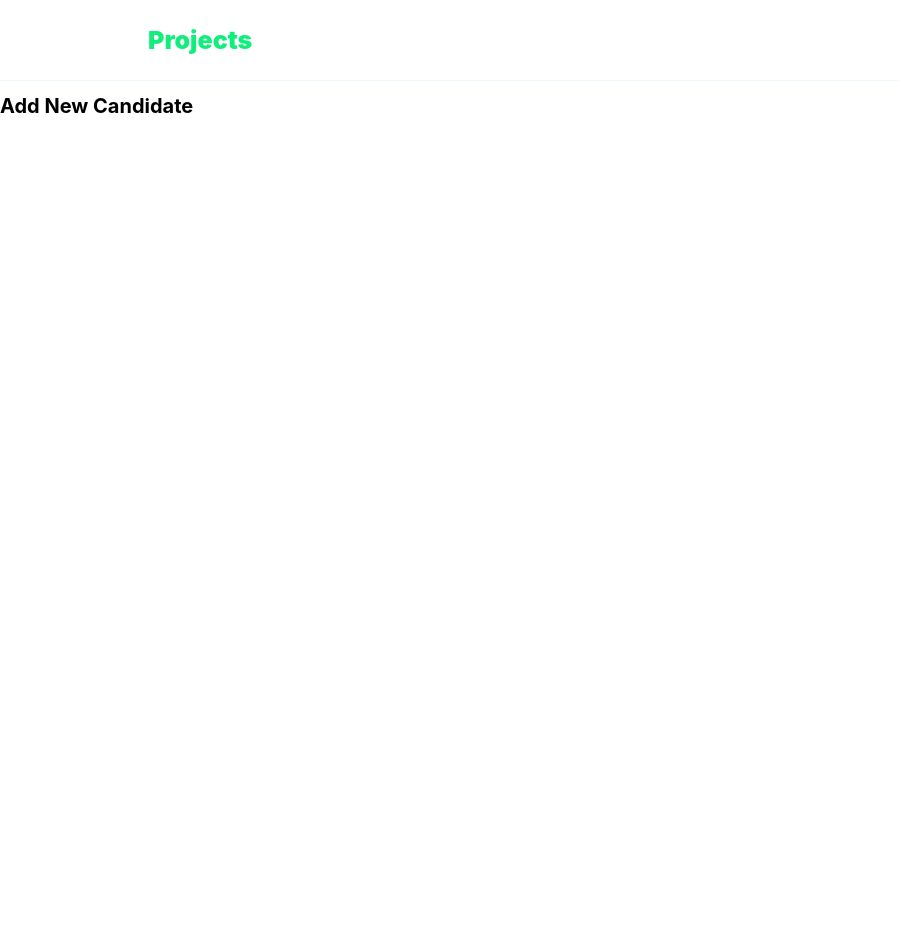
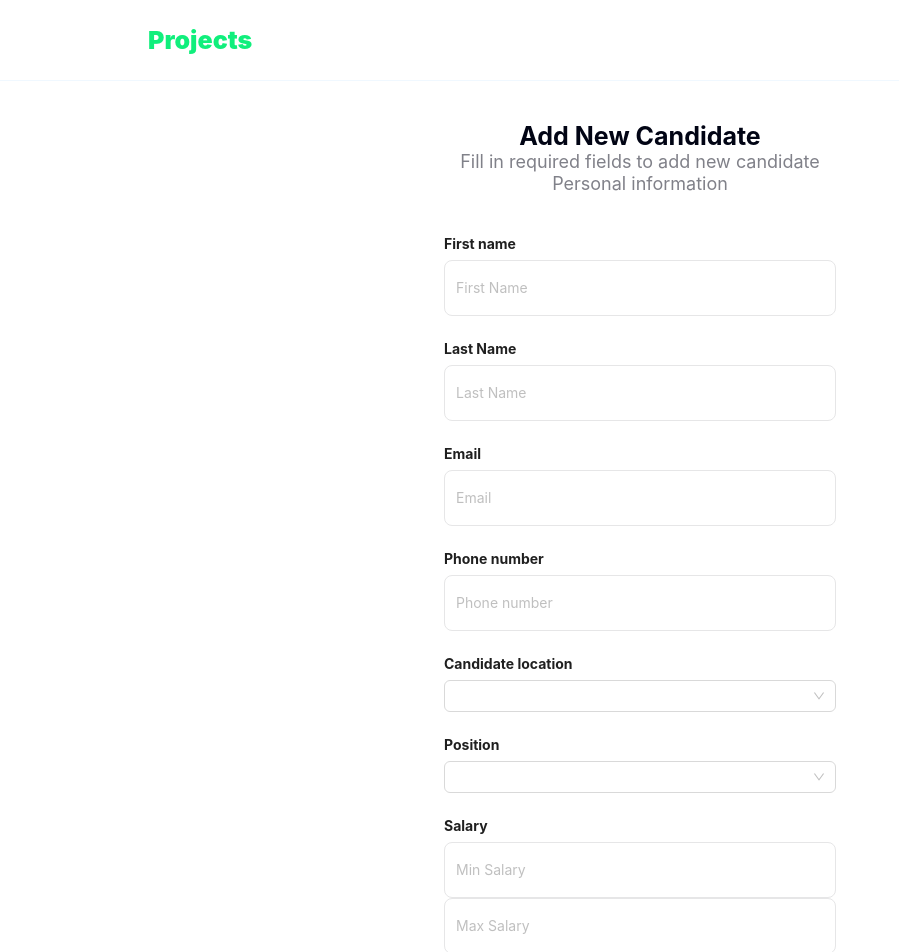
Before and after one commit to NinoGlonti/exampleapp, a Next.js app: page /add-new-candidate in a window 1280 px wide. Shown: the top 952 px of the page, without its empty margins (0-899 px from the left). Before the commit the page ends 800 px from the top, so only its background shows below. Built offline with nearby package versions, Linux system fonts and the light colour scheme.

Commit message:
add new candidate page markup

```diff
--- /dev/null
+++ b/app/add-new-candidate/cv-dragger.tsx
@@ -0,0 +1,44 @@
+"use client";
+import { Button, Typography, Alert, Radio, Upload, message } from "antd";
+import { useState, SyntheticEvent, useEffect, useMemo } from "react";
+const { Dragger } = Upload;
+import type { UploadProps } from "antd";
+import { InboxOutlined } from "@ant-design/icons";
+
+const props: UploadProps = {
+  name: "file",
+  multiple: true,
+  action: "https://www.mocky.io/v2/5cc8019d300000980a055e76",
+  onChange(info) {
+    const { status } = info.file;
+    if (status !== "uploading") {
+      console.log(info.file, info.fileList);
+    }
+    if (status === "done") {
+      message.success(`${info.file.name} file uploaded successfully.`);
+    } else if (status === "error") {
+      message.error(`${info.file.name} file upload failed.`);
+    }
+  },
+  onDrop(e) {
+    console.log("Dropped files", e.dataTransfer.files);
+  },
+};
+const CvDragger = () => {
+  return (
+    <Dragger {...props}>
+      <p className="ant-upload-drag-icon">
+        <InboxOutlined />
+      </p>
+      <p className="ant-upload-text">
+        Click or drag file to this area to upload
+      </p>
+      <p className="ant-upload-hint">
+        Support for a single or bulk upload. Strictly prohibit from uploading
+        company data or other band files
+      </p>
+    </Dragger>
+  );
+};
+
+export default CvDragger;
--- a/app/add-new-candidate/page.tsx
+++ b/app/add-new-candidate/page.tsx
@@ -1,5 +1,192 @@
+"use client";
+
+import {
+  Form,
+  Button,
+  Typography,
+  Input,
+  Checkbox,
+  message,
+  FormInstance,
+  Select,
+  Radio,
+  InputNumber,
+} from "antd";
+import React, { useState, useEffect, useRef } from "react";
+import type { RadioChangeEvent } from "antd";
+import CvDragger from "./cv-dragger";
+
 const Page = () => {
-  return <h1>Add New Candidate</h1>;
+  const { Text } = Typography;
+  const formRef = useRef<FormInstance>(null);
+  const [value, setValue] = useState(1);
+  const [mounted, setMounted] = useState(false);
+
+  useEffect(() => {
+    setMounted(true);
+  }, []);
+
+  const onChange = (e: RadioChangeEvent) => {
+    console.log("radio checked", e.target.value);
+    setValue(e.target.value);
+  };
+
+  return (
+    <div className="form-container">
+      <div className="text-headers">
+        <Text className="login-header">Add New Candidate</Text>
+        <Text className="login-reqs">
+          Fill in required fields to add new candidate
+        </Text>
+        <Text className="login-reqs">Personal information</Text>
+      </div>
+      <div className="form-wrapper">
+        <Form className="login-form" ref={formRef} layout="vertical">
+          <Form.Item
+            label="First name"
+            hasFeedback
+            name="first-name"
+            className="form-labels"
+          >
+            <Input
+              name="first-name"
+              className="form-inputs"
+              placeholder="First Name"
+            />
+          </Form.Item>
+          <Form.Item
+            label="Last Name"
+            hasFeedback
+            name="last-name"
+            className="form-labels"
+          >
+            <Input
+              name="last-name"
+              className="form-inputs"
+              placeholder="Last Name"
+            />
+          </Form.Item>
+          <Form.Item
+            label="Email"
+            hasFeedback
+            name="email"
+            className="form-labels"
+          >
+            <Input name="email" className="form-inputs" placeholder="Email" />
+          </Form.Item>
+          <Form.Item
+            label="Phone number"
+            hasFeedback
+            name="phone-number"
+            className="form-labels"
+          >
+            <Input
+              name="phone-number"
+              className="form-inputs"
+              placeholder="Phone number"
+            />
+          </Form.Item>
+          <Form.Item
+            label="Candidate location"
+            className="form-labels"
+            name="country_id"
+          >
+            <Select optionFilterProp="children" showSearch></Select>
+          </Form.Item>
+          <Form.Item label="Position" className="form-labels" name="position">
+            <Select optionFilterProp="children" showSearch></Select>
+          </Form.Item>
+          <Form.Item
+            label="Salary"
+            hasFeedback
+            name="salary"
+            className="form-labels"
+          >
+            <Input
+              name="min-salary"
+              className="form-inputs"
+              placeholder="Min Salary"
+            />
+            <Input
+              name="max-salary"
+              className="form-inputs"
+              placeholder="Max Salary"
+            />
+          </Form.Item>
+
+          <Form.Item label="Skills" className="form-labels" name="skills">
+            <Select optionFilterProp="children" showSearch></Select>
+          </Form.Item>
+          <Form.Item
+            label="Socials"
+            hasFeedback
+            name="socials"
+            className="form-labels"
+          >
+            <Input
+              name="linkeding"
+              className="form-inputs"
+              placeholder="Paste Linkedin URL"
+            />
+            <Input
+              name="github-followers"
+              className="form-inputs"
+              placeholder="GitHub followers"
+            />
+            <Input
+              name="github-repos"
+              className="form-inputs"
+              placeholder="GitHub count of public repositories"
+            />
+          </Form.Item>
+          {/*HEREE SHOULD COME DRAGGEER */}
+          <CvDragger />
+          <Radio.Group onChange={onChange} value={value}>
+            <Radio value={1}>Junior </Radio>
+            <Radio value={2}>Middle</Radio>
+            <Radio value={3}>Senior</Radio>
+            <Radio value={4}>Lead</Radio>
+          </Radio.Group>
+          <Form.Item
+            label="Years of experience"
+            hasFeedback
+            name="experience"
+            className="form-labels"
+          >
+            {mounted && (
+              <InputNumber
+                name="candidate-source"
+                className="form-inputs"
+                placeholder="Candidate source"
+              />
+            )}
+          </Form.Item>
+          <Form.Item
+            label="Candidate source"
+            hasFeedback
+            name="candidate-source"
+            className="form-labels"
+          >
+            <Input
+              name="candidate-source"
+              className="form-inputs"
+              placeholder="Candidate source"
+            />
+          </Form.Item>
+          <Button
+            type="primary"
+            size="large"
+            className="login-btn"
+            onClick={() => {
+              formRef?.current?.submit();
+            }}
+          >
+            ADD NEW CANDIDATE
+          </Button>
+        </Form>
+      </div>
+    </div>
+  );
 };
 
 export default Page;
--- a/app/layout.tsx
+++ b/app/layout.tsx
@@ -1,4 +1,4 @@
-import NavBar from "./Navbar";
+import NavBar from "./nav-bar";
 
 export default function RootLayout({
   children,
```
Also changed, not shown: app/nav-bar.tsx (renamed from app/Navbar.tsx).
